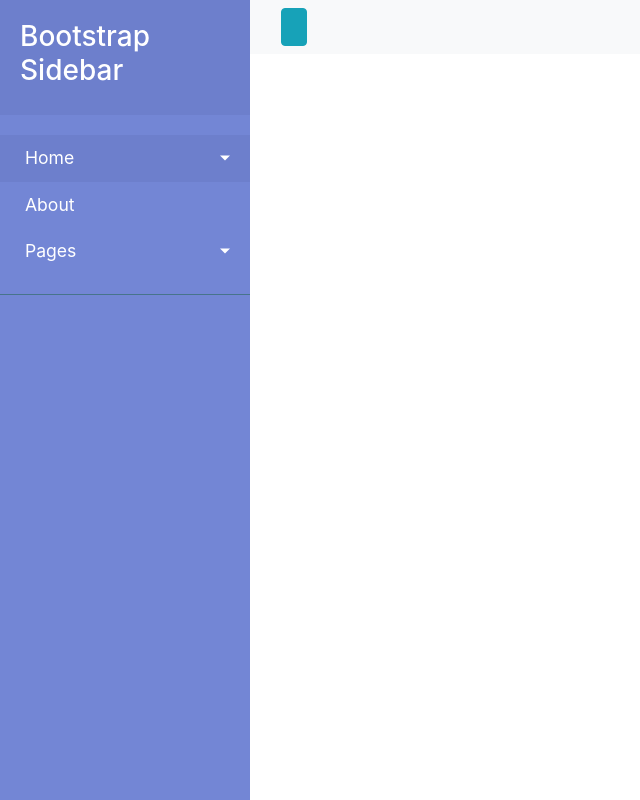
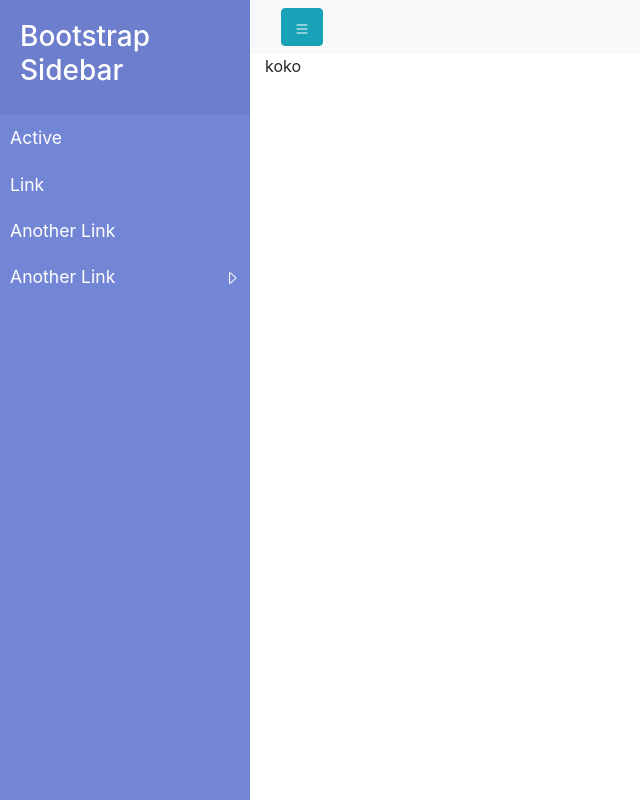
Before and after one commit to OmarHegazi94/vue-ecommerce, a Vue app: page /#/admin in a window 1280 px wide. Shown: the whole page, without its empty margins (0-640 px from the left). Built offline with nearby package versions, Linux system fonts and the light colour scheme.

Commit message:
still working on sidebar

```diff
--- a/src/components/Admin/Header/index.vue
+++ b/src/components/Admin/Header/index.vue
@@ -6,51 +6,26 @@
       <strong>BS</strong>
     </div>
 
-    <ul class="list-unstyled components">
-      <li class="active">
-        <a data-toggle="collapse" aria-expanded="false" class="dropdown-toggle">
-          <i class="fas fa-home"></i>
-          Home
-        </a>
-        <ul class="collapse list-unstyled" id="homeSubmenu">
-          <li>
-            <a href="#">Home 1</a>
-          </li>
-          <li>
-            <a href="#">Home 2</a>
-          </li>
-          <li>
-            <a href="#">Home 3</a>
-          </li>
-        </ul>
-      </li>
-      <li>
-        <a href="#">
-          <i class="fas fa-briefcase"></i>
-          About
-        </a>
-        <a
-          href="#pageSubmenu"
-          data-toggle="collapse"
-          aria-expanded="false"
-          class="dropdown-toggle"
-        >
-          <i class="fas fa-copy"></i>
-          Pages
-        </a>
-        <ul class="collapse list-unstyled" id="pageSubmenu">
-          <li>
-            <a href="#">Page 1</a>
-          </li>
-          <li>
-            <a href="#">Page 2</a>
-          </li>
-          <li>
-            <a href="#">Page 3</a>
-          </li>
-        </ul>
-      </li>
-    </ul>
+    <nav class="mb-3">
+      <b-nav vertical>
+        <b-nav-item active>Active</b-nav-item>
+        <b-nav-item href="#link-1">Link</b-nav-item>
+        <b-nav-item href="#link-2">Another Link</b-nav-item>
+
+        <b-nav-item v-b-toggle.collapse-1 variant="primary">
+          Another Link
+          <svg xmlns="http://www.w3.org/2000/svg" width="16" height="16" fill="currentColor" class="bi bi-caret-right" viewBox="0 0 16 16">
+            <path d="M6 12.796V3.204L11.481 8 6 12.796zm.659.753 5.48-4.796a1 1 0 0 0 0-1.506L6.66 2.451C6.011 1.885 5 2.345 5 3.204v9.592a1 1 0 0 0 1.659.753z"/>
+          </svg>
+        </b-nav-item>
+
+
+        <b-collapse id="collapse-1" class="">
+            <b-nav-item href="#link-2">Another Link</b-nav-item>
+        </b-collapse>
+      </b-nav>
+    </nav>
+
   </nav>
 </template>
 
@@ -61,6 +36,12 @@
 </script>
 
 <style scoped>
+.nav-item a {
+  display: flex;
+  align-items: center;
+  justify-content: space-between;
+}
+
 p {
   font-family: "Poppins", sans-serif;
   font-size: 1.1em;
@@ -175,7 +156,7 @@
 #sidebar ul li a {
   padding: 10px;
   font-size: 1.1em;
-  display: block;
+  /* display: block; */
 }
 
 #sidebar ul li a:hover {
--- a/src/views/Admin/index.vue
+++ b/src/views/Admin/index.vue
@@ -3,7 +3,8 @@
     <admin-Header :HideSidebar="hideSidebar"></admin-Header>
 
     <!-- Page Content  -->
-    <main id="content">
+    <div id="content">
+      <!-- Top Nav  -->
       <nav class="navbar navbar-expand-lg navbar-light bg-light">
         <div class="container-fluid">
           <button
@@ -11,27 +12,31 @@
             @click="hideSidebar = !hideSidebar"
             class="btn btn-info"
           >
-            <i class="fas fa-align-left"></i>
-            <span>
             <svg
               xmlns="http://www.w3.org/2000/svg"
-                class="h-6 w-6"
-                fill="none"
-                viewBox="0 0 24 24"
-                stroke="currentColor"
+              width="16"
+              height="16"
+              fill="#fff"
+              class="bi bi-list"
+              viewBox="0 0 16 16"
             >
               <path
-                  stroke-linecap="round"
-                  stroke-linejoin="round"
-                  stroke-width="2"
-                  d="M4 6h16M4 12h8m-8 6h16"
+                fill-rule="evenodd"
+                d="M2.5 12a.5.5 0 0 1 .5-.5h10a.5.5 0 0 1 0 1H3a.5.5 0 0 1-.5-.5zm0-4a.5.5 0 0 1 .5-.5h10a.5.5 0 0 1 0 1H3a.5.5 0 0 1-.5-.5zm0-4a.5.5 0 0 1 .5-.5h10a.5.5 0 0 1 0 1H3a.5.5 0 0 1-.5-.5z"
               />
             </svg>
-            </span>
           </button>
         </div>
       </nav>
+      <!-- main content  -->
+      <main class="container">
+          <div class="row">
+              <div class="col">
+                  koko
+              </div>
+          </div>
       </main>
+    </div>
   </div>
 </template>
 
```
Lines whose indentation alone changed are shown as unchanged.
